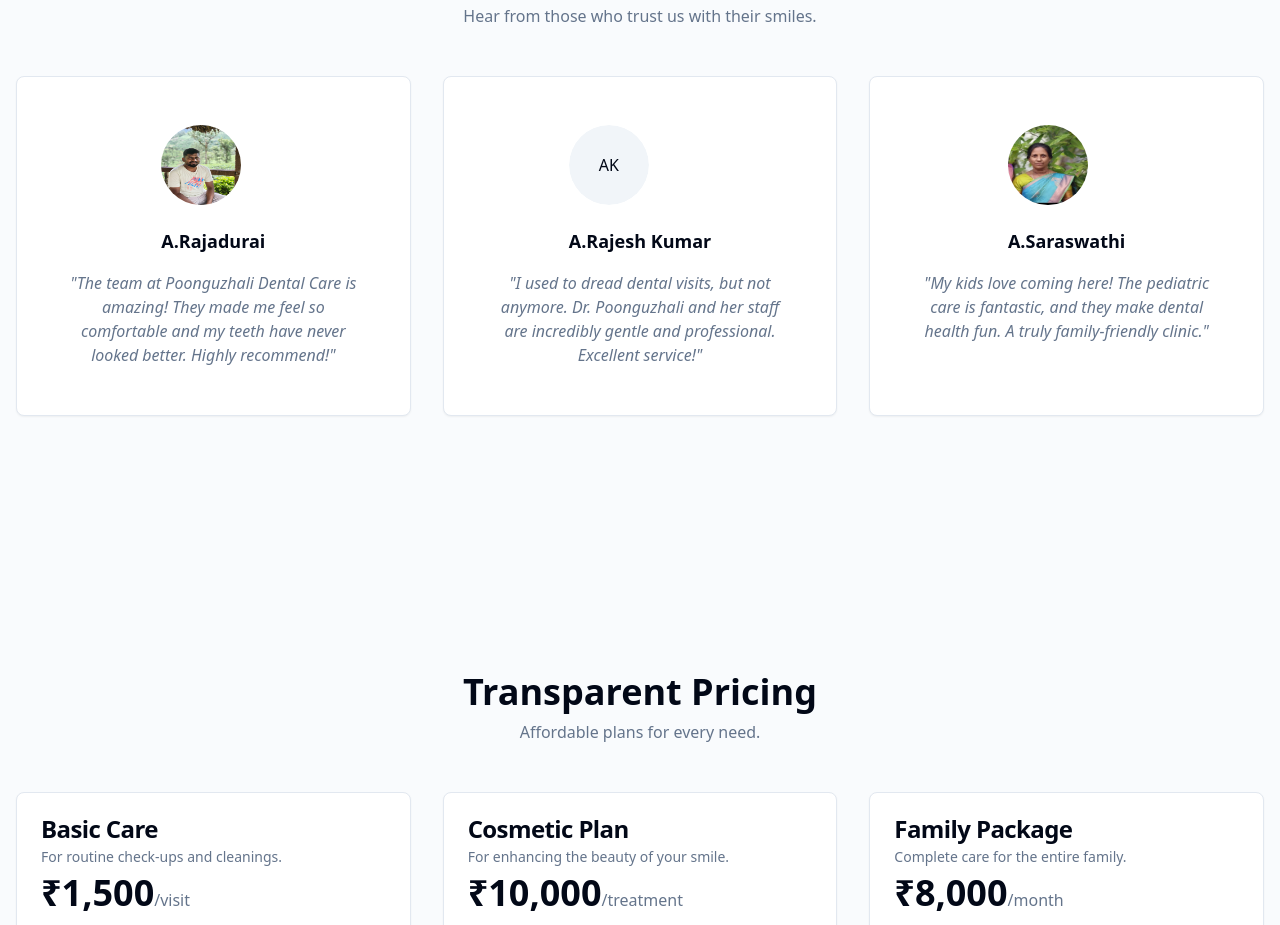
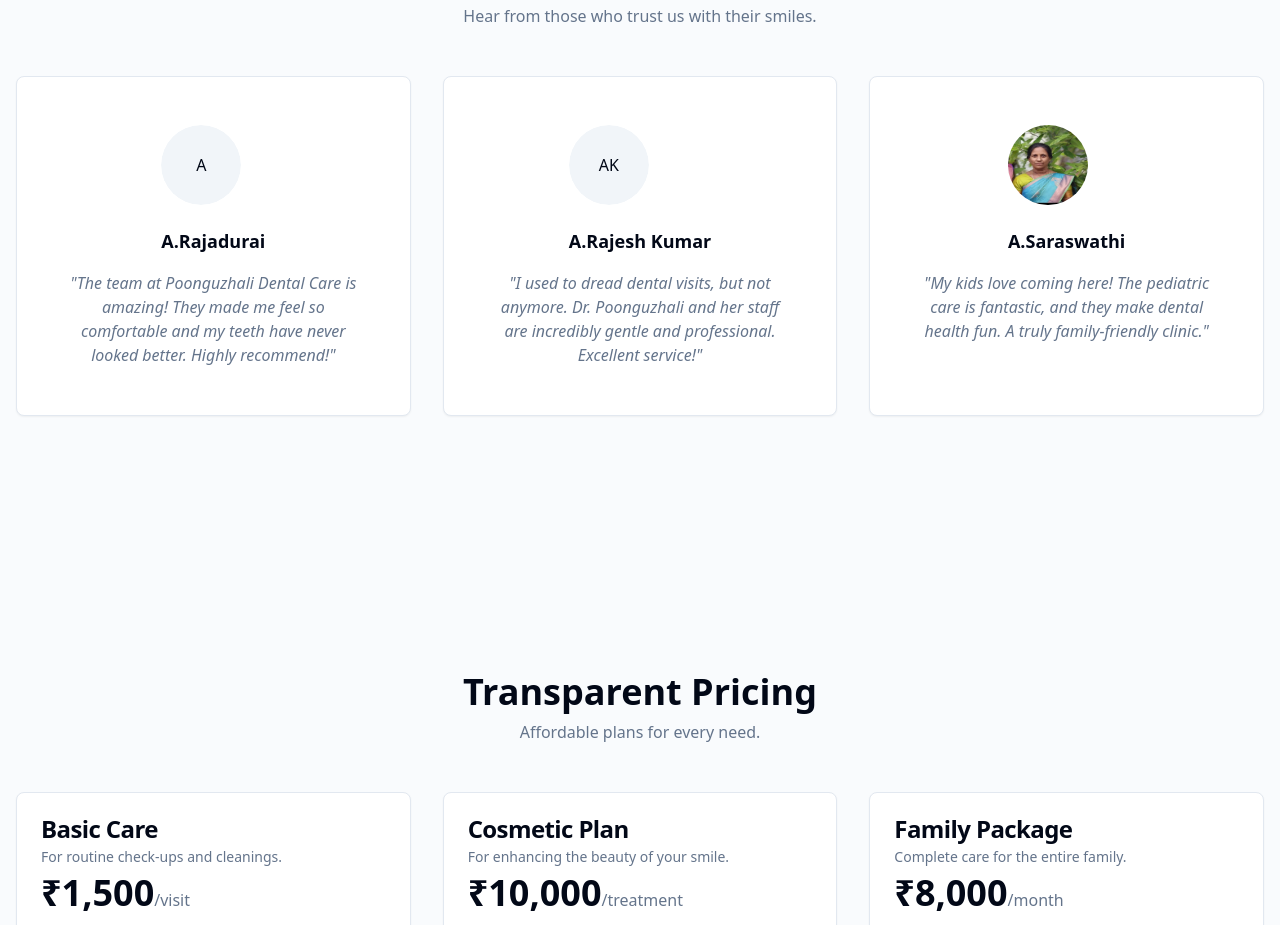
Before and after one commit to puvitha-C-131006/Dental-care, a React (Vite) app: page / in a window 1280 px wide. Shown: the part 2901-3826 px from the top of the page. Built offline with nearby package versions, Linux system fonts and the light colour scheme.

Commit message:
[dyad] Removed image from testimonial - wrote 1 file(s)

```diff
--- a/src/components/Testimonials.tsx
+++ b/src/components/Testimonials.tsx
@@ -6,12 +6,12 @@ import { Avatar, AvatarFallback, AvatarImage } from "@/components/ui/avatar";
 const testimonials = [
   {
     name: "A.Rajadurai",
-    avatar: "/a1.jpg",
+    avatar: null, // Image removed as requested
     feedback: "The team at Poonguzhali Dental Care is amazing! They made me feel so comfortable and my teeth have never looked better. Highly recommend!",
   },
   {
     name: "A.Rajesh Kumar",
-    avatar: null, // Image removed as requested
+    avatar: null,
     feedback: "I used to dread dental visits, but not anymore. Dr. Poonguzhali and her staff are incredibly gentle and professional. Excellent service!",
   },
   {
```
